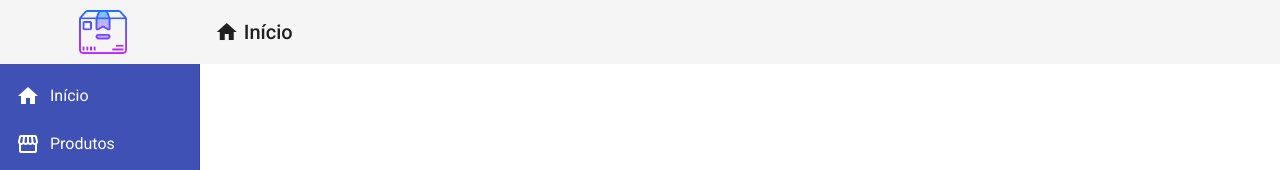
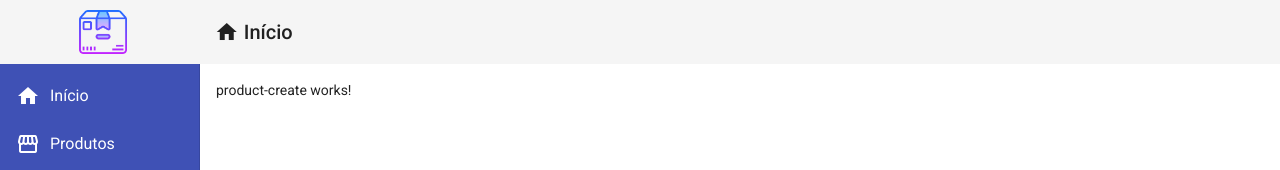
Before and after one commit to AfonsoMachado/crud-angular, an Angular app in the folder frontend/: page /products/create in a window 1280 px wide. Before the commit this address led to /. Shown: the top 170 px of the page. Built offline with nearby package versions, Linux system fonts and the light colour scheme.

Commit message:
Criando componente 'criar produto'

```diff
--- a/frontend/src/app/app-routing.module.ts
+++ b/frontend/src/app/app-routing.module.ts
@@ -3,6 +3,7 @@
 
 import { HomeComponent } from './views/home/home.component'
 import { ProductCrudComponent } from './views/product-crud/product-crud.component'
+import { ProductCreateComponent } from './components/product/product-create/product-create.component';
 
 // Rotas da aplicação
 const routes: Routes = [
@@ -13,6 +14,10 @@
   {
     path: "products",
     component: ProductCrudComponent
+  },
+  {
+    path: "products/create",
+    component: ProductCreateComponent
   }
 ];
 
--- a/frontend/src/app/app.module.ts
+++ b/frontend/src/app/app.module.ts
@@ -22,6 +22,7 @@
 // Diretivas
 import { RedDirective } from './derectives/red.directive';
 import { ForDirective } from './derectives/for.directive';
+import { ProductCreateComponent } from './components/product/product-create/product-create.component';
 
 
 @NgModule({
@@ -33,7 +34,8 @@
     HomeComponent,
     ProductCrudComponent,
     RedDirective,
-    ForDirective
+    ForDirective,
+    ProductCreateComponent
   ],
   imports: [
     BrowserModule,
--- /dev/null
+++ b/frontend/src/app/components/product/product-create/product-create.component.html
@@ -0,0 +1 @@
+<p>product-create works!</p>
--- /dev/null
+++ b/frontend/src/app/components/product/product-create/product-create.component.ts
@@ -0,0 +1,15 @@
+import { Component, OnInit } from '@angular/core';
+
+@Component({
+  selector: 'app-product-create',
+  templateUrl: './product-create.component.html',
+  styleUrls: ['./product-create.component.css']
+})
+export class ProductCreateComponent implements OnInit {
+
+  constructor() { }
+
+  ngOnInit(): void {
+  }
+
+}
```
Also changed, not shown: frontend/src/app/components/product/product-create/product-create.component.css (added).
